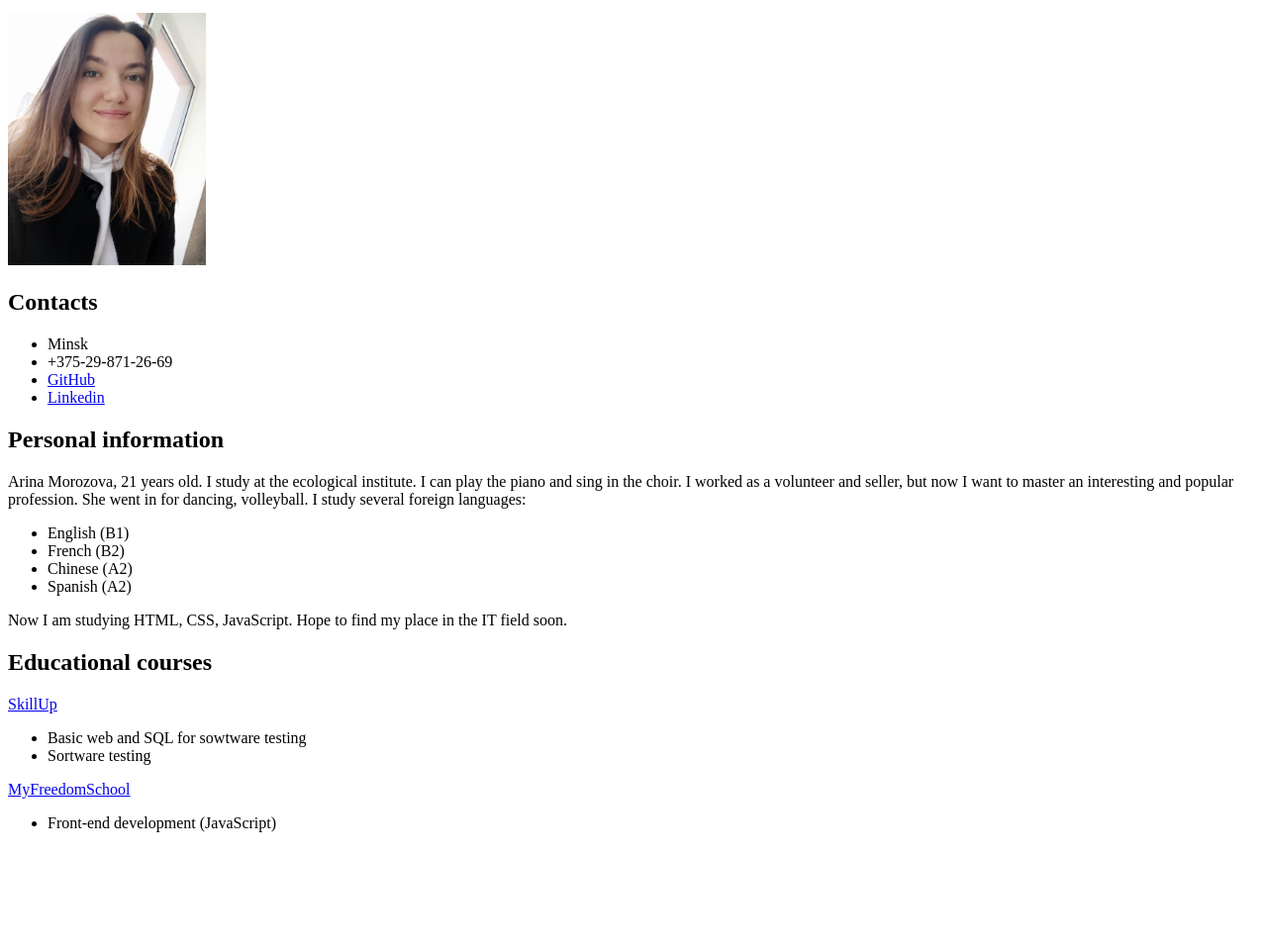
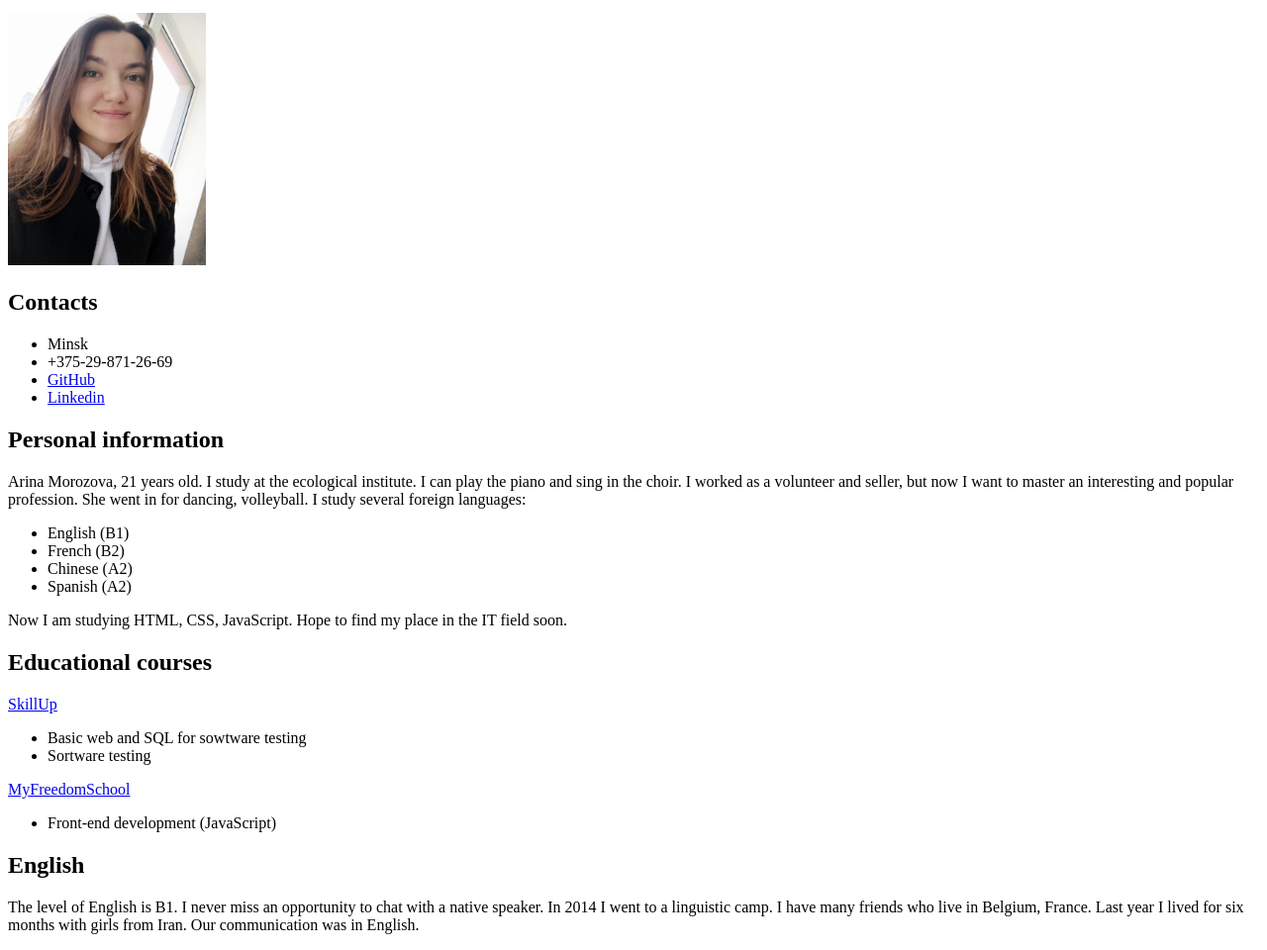
Before and after one commit to arina-morozova2/rsschool-cv, a plain HTML site: page index.html in a window 1280 px wide. Shown: the part 88-1048 px from the top of the page at 99% size. Before the commit the page ends 945 px from the top, so only its background shows below. Drawn offline with Linux system fonts and the light colour scheme.

Commit message:
feat: add english info

```diff
--- a/index.html
+++ b/index.html
@@ -6,6 +6,7 @@
   <title>Curriculum Vita</title>
 </head>
 <body>
+
   <section>
     <h1>Curriculum Vita</h1>
     <p>Arina Morozova</p>
@@ -49,5 +50,12 @@
           </ul>
       </section>
 
+      <section>
+        <h2>English</h2>
+        <p>The level of English is B1. I never miss an opportunity to chat with a native speaker.
+          In 2014 I went to a linguistic camp. I have many friends who live in Belgium, France.
+          Last year I lived for six months with girls from Iran. Our communication was in English.</p>
+      </section>
+
 </body>
 </html>
```
